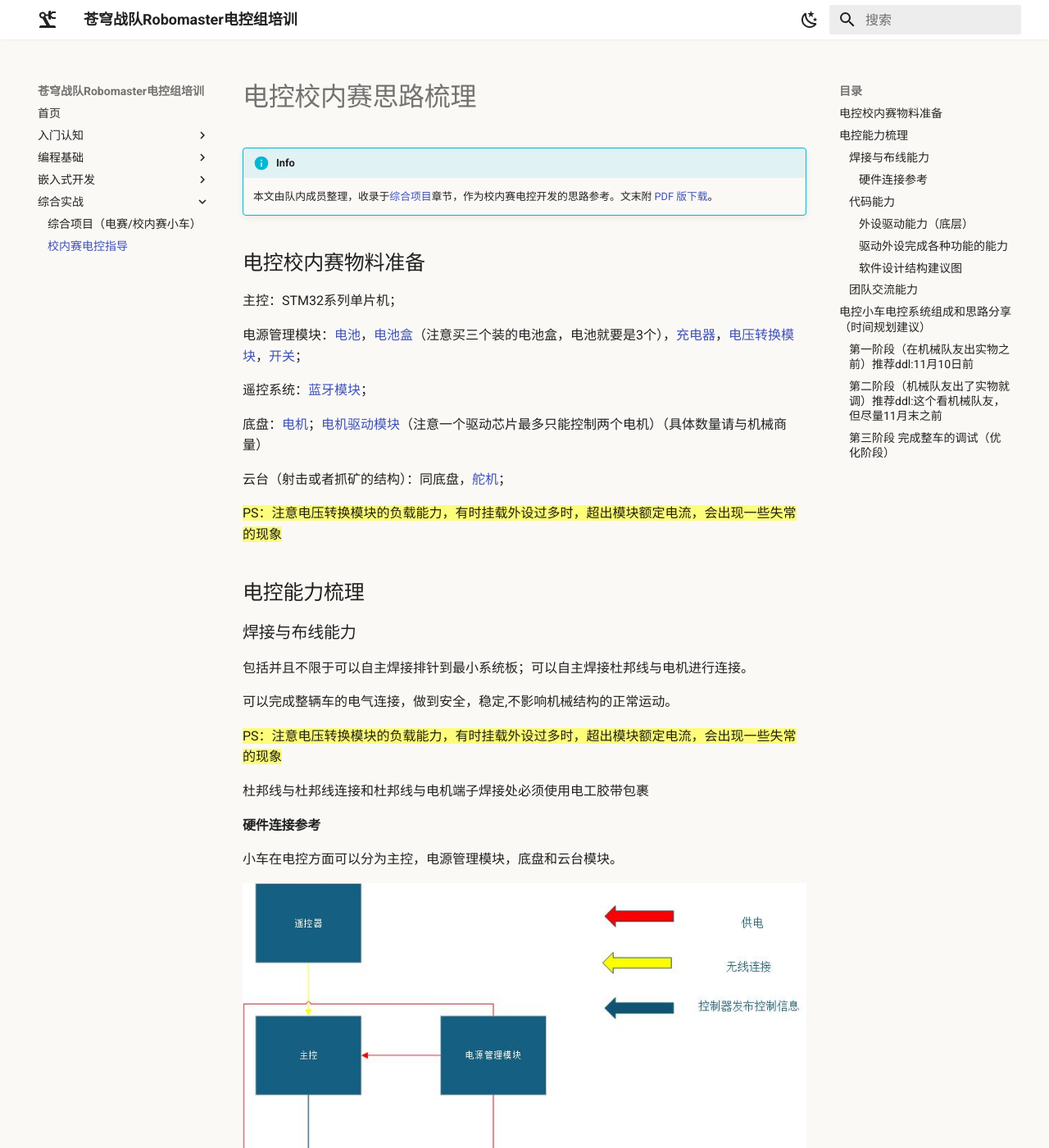
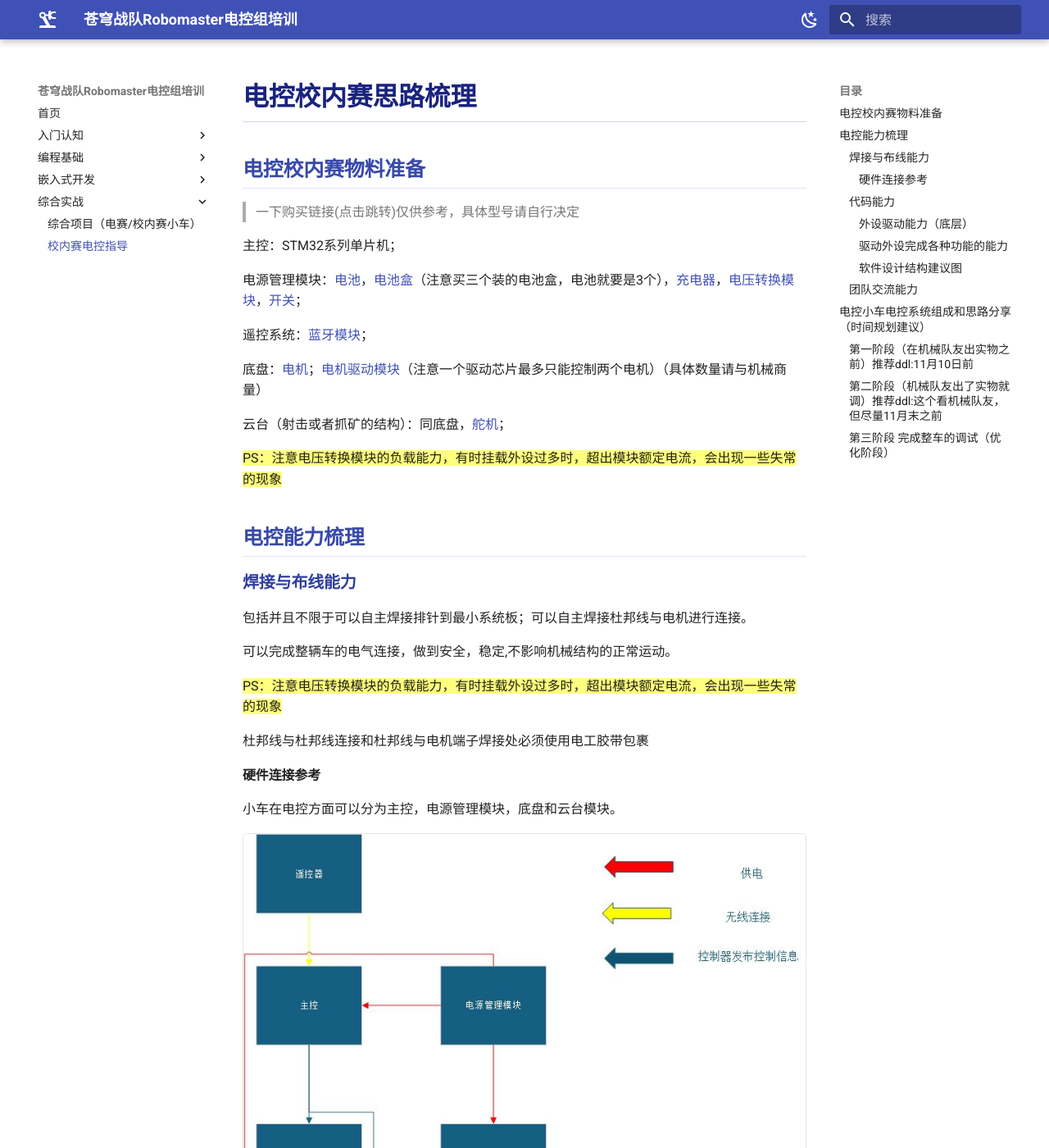
Before and after one commit to Xiaofxx/rm-ec-training, an MkDocs documentation site: the page built from docs/school-contest.md, in a window 1280 px wide and 1400 px high. Shown: the whole window at 82% size. Built offline with MkDocs 1.6.1 and Material for MkDocs 9.7.7, drawn with Linux system fonts in a browser that asks for light colours.

Commit message:
ui: 界面形象改为「墨蓝学院」B版（深蓝页头/藏青标题/圆角截图/靛蓝表格），本地预览确认

```diff
--- a/docs/school-contest.md
+++ b/docs/school-contest.md
@@ -1,9 +1,8 @@
 # 电控校内赛思路梳理
 
-!!! info
-    本文由队内成员整理，收录于[综合项目](project.md)章节，作为校内赛电控开发的思路参考。文末附 [PDF 版下载](assets/school-contest.pdf)。
+## 电控校内赛物料准备
 
-## 电控校内赛物料准备
+> 一下购买链接(点击跳转)仅供参考，具体型号请自行决定
 
 主控：STM32系列单片机；
 
--- a/docs/stylesheets/extra.css
+++ b/docs/stylesheets/extra.css
@@ -1,14 +1,11 @@
-/* 浅色模式下的纸感底色：让页面不是纯白，而是微暖的纸色 */
+/* ===== 站点样式 · B 版「墨蓝学院」已转正 =====
+   页头深蓝（mkdocs.yml palette 中配置），此处为标题/图片/表格的配套样式。 */
+
 [data-md-color-scheme="default"] {
-  --md-default-bg-color: #faf9f6;
+  --md-default-bg-color: #ffffff;
 }
 
-/* 页头加一条极细的分隔线，避免白底与正文糊在一起 */
-[data-md-color-scheme="default"] .md-header {
-  box-shadow: 0 0 0.2rem rgba(0, 0, 0, 0.08);
-}
-
-/* 移动端导航按钮增加文字提示，并扩大可点击区域。 */
+/* 移动端导航按钮文字提示 */
 @media screen and (max-width: 76.1875em) {
   .md-header__button[for="__drawer"] {
     display: inline-flex;
@@ -18,7 +15,6 @@
     min-width: 4.8rem;
     padding: 0 0.45rem;
   }
-
   .md-header__button[for="__drawer"]::after {
     content: "页面切换";
     font-size: 0.7rem;
@@ -26,3 +22,54 @@
     white-space: nowrap;
   }
 }
+
+/* 标题：H1 藏青色文字，H2 靛蓝文字 + 底部发丝线 */
+.md-typeset h1 {
+  font-weight: 700;
+  color: #1a237e;
+  padding-bottom: 0.25em;
+  border-bottom: 1px solid rgba(26, 35, 126, 0.18);
+}
+.md-typeset h2 {
+  font-weight: 700;
+  color: #3949ab;
+  padding-bottom: 0.2em;
+  border-bottom: 1px solid rgba(57, 73, 171, 0.15);
+}
+.md-typeset h3 {
+  font-weight: 700;
+  color: #303f9f;
+}
+
+/* 截图/图片：圆角 + 极细灰边 */
+.md-typeset img {
+  border-radius: 6px;
+  border: 1px solid rgba(0, 0, 0, 0.1);
+}
+
+/* 表格：靛蓝表头底色 + 隔行底色 */
+.md-typeset table:not([class]) th {
+  background: rgba(57, 73, 171, 0.08);
+}
+.md-typeset table:not([class]) tbody tr:nth-child(2n) {
+  background: rgba(57, 73, 171, 0.035);
+}
+
+/* 深色模式适配 */
+[data-md-color-scheme="slate"] .md-typeset h1 {
+  color: #e8eaf6;
+  border-bottom-color: rgba(232, 234, 246, 0.2);
+}
+[data-md-color-scheme="slate"] .md-typeset h2 {
+  color: #c5cae9;
+  border-bottom-color: rgba(197, 202, 233, 0.2);
+}
+[data-md-color-scheme="slate"] .md-typeset h3 {
+  color: #c5cae9;
+}
+[data-md-color-scheme="slate"] .md-typeset img {
+  border-color: rgba(255, 255, 255, 0.12);
+}
+[data-md-color-scheme="slate"] .md-typeset table:not([class]) th {
+  background: rgba(197, 202, 233, 0.1);
+}
--- a/mkdocs.yml
+++ b/mkdocs.yml
@@ -15,14 +15,14 @@ theme:
     - content.code.copy
   palette:
     - scheme: default
-      primary: white
-      accent: red
+      primary: indigo
+      accent: indigo
       toggle:
         icon: material/weather-night
         name: 切换到深色模式
     - scheme: slate
-      primary: black
-      accent: red
+      primary: indigo
+      accent: indigo
       toggle:
         icon: material/weather-sunny
         name: 切换到浅色模式
```
Also changed, not shown: docs/project.md (+0 -4 lines).
